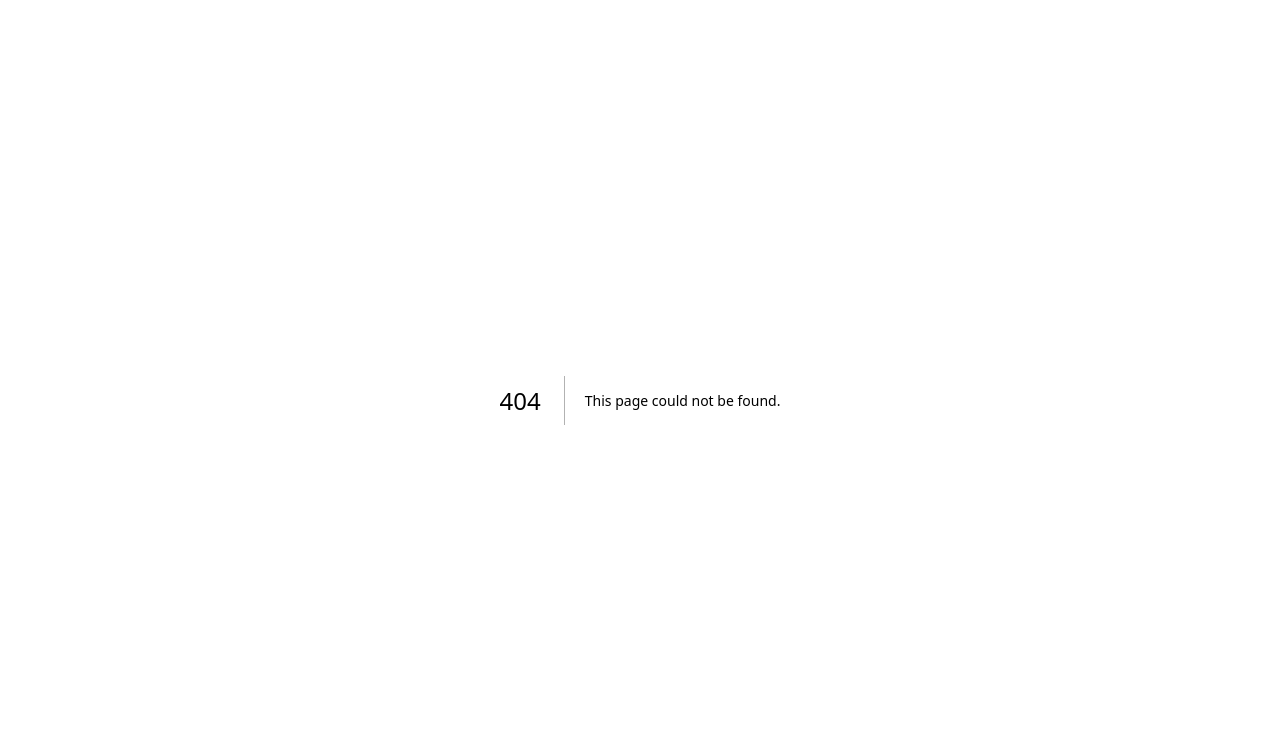
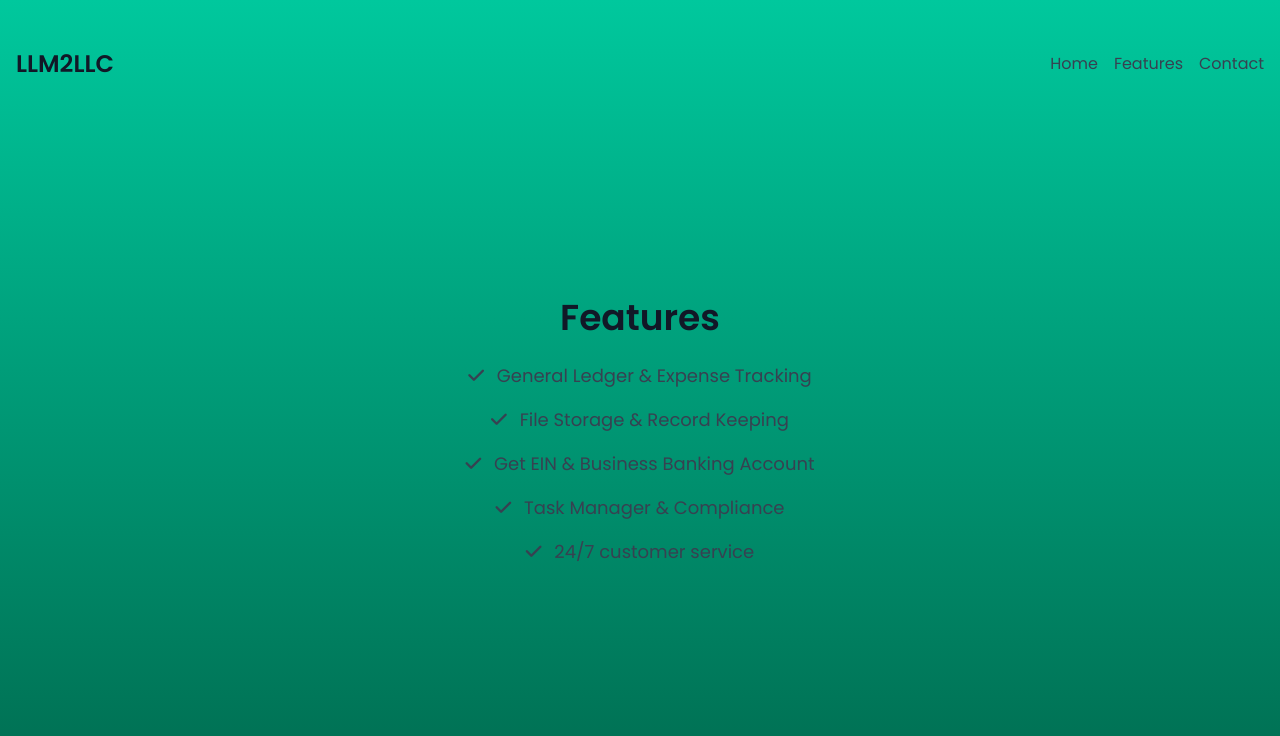
Before and after one commit to lodrixoll/LLM2LLC, a Next.js app: page /features in a window 1280 px wide. Before the commit this address had no page. Shown: the top 736 px of the page. Built offline with nearby package versions, Linux system fonts and the light colour scheme.

Commit message:
move features

```diff
--- /dev/null
+++ b/src/pages/features.tsx
@@ -0,0 +1,37 @@
+import React from 'react';
+import Link from 'next/link';
+
+const Features = () => {
+
+    return (
+        <div className="min-h-screen flex flex-col items-center justify-center bg-gradient-to-t from-mint-start to-mint-end text-center py-5" style={{ fontFamily: 'Poppins, sans-serif' }}>
+            <nav className="w-full fixed top-10">
+                <div className="container mx-auto px-4 py-2 flex justify-between items-center">
+                    <a className="text-2xl font-bold text-gray-900" href="#">LLM2LLC</a>
+                    <div className="space-x-4">
+                        <Link href="/" passHref>
+                            <span className="text-gray-700 hover:text-gray-900">Home</span>
+                        </Link>
+                        <Link href="/features" passHref>
+                            <span className="text-gray-700 hover:text-gray-900">Features</span>
+                        </Link>
+                        <a className="text-gray-700 hover:text-gray-900" href="#">Contact</a>
+                    </div>
+                </div>
+            </nav>
+
+            <div className="container mx-auto text-center py-8 mt-16">
+                <h2 className="text-4xl font-bold text-gray-900 mb-6">Features</h2>
+                <ul className="text-lg text-gray-700 space-y-4">
+                    <li><i className="fas fa-check text-gray-700 mr-2"></i> General Ledger & Expense Tracking</li>
+                    <li><i className="fas fa-check text-gray-700 mr-2"></i> File Storage & Record Keeping</li>
+                    <li><i className="fas fa-check text-gray-700 mr-2"></i> Get EIN & Business Banking Account</li>
+                    <li><i className="fas fa-check text-gray-700 mr-2"></i> Task Manager & Compliance</li>
+                    <li><i className="fas fa-check text-gray-700 mr-2"></i> 24/7 customer service</li>
+                </ul>
+            </div>
+        </div>
+    )
+}
+
+export default Features;
--- a/src/pages/index.tsx
+++ b/src/pages/index.tsx
@@ -1,4 +1,5 @@
 import React from 'react';
+import Link from 'next/link';
 
 
 
@@ -6,13 +7,19 @@ const Home = () => {
 
     return (
         <div className="min-h-screen flex flex-col items-center justify-center bg-gradient-to-t from-mint-start to-mint-end text-center py-5" style={{ fontFamily: 'Poppins, sans-serif' }}>
-            <nav className="w-full">
+            <nav className="w-full fixed top-10">
                 <div className="container mx-auto px-4 py-2 flex justify-between items-center">
                     <a className="text-2xl font-bold text-gray-900" href="#">LLM2LLC</a>
                     <div className="space-x-4">
-                        <a className="text-gray-700 hover:text-gray-900" href="#">Home</a>
-                        <a className="text-gray-700 hover:text-gray-900" href="#">Features</a>
-                        <a className="text-gray-700 hover:text-gray-900" href="#">Contact</a>
+                        <Link href="/" passHref>
+                            <span className="text-gray-700 hover:text-gray-900">Home</span>
+                        </Link>
+                        <Link href="/features" passHref>
+                            <span className="text-gray-700 hover:text-gray-900">Features</span>
+                        </Link>
+                        <Link href="/contact" passHref>
+                            <span className="text-gray-700 hover:text-gray-900">Contact</span>
+                        </Link>
                     </div>
                 </div>
             </nav>
@@ -28,17 +35,6 @@ const Home = () => {
                 </div>
             </div>
 
-            <div className="container mx-auto text-center py-8">
-                <h2 className="text-4xl font-bold text-gray-900 mb-6">Features</h2>
-                <ul className="text-lg text-gray-700 space-y-4">
-                    <li><i className="fas fa-check text-gray-700 mr-2"></i> General Ledger & Expense Tracking</li>
-                    <li><i className="fas fa-check text-gray-700 mr-2"></i> File Storage & Record Keeping</li>
-                    <li><i className="fas fa-check text-gray-700 mr-2"></i> Get EIN & Business Banking Account</li>
-                    <li><i className="fas fa-check text-gray-700 mr-2"></i> Task Manager & Compliance</li>
-                    <li><i className="fas fa-check text-gray-700 mr-2"></i> 24/7 customer service</li>
-                </ul>
-            </div>
-
             <footer className="mt-auto py-4 w-full">
                 <div className="container mx-auto text-center">
                     <span className="text-gray-700">© 2023 LLM2LLC. All rights reserved.</span>
```
